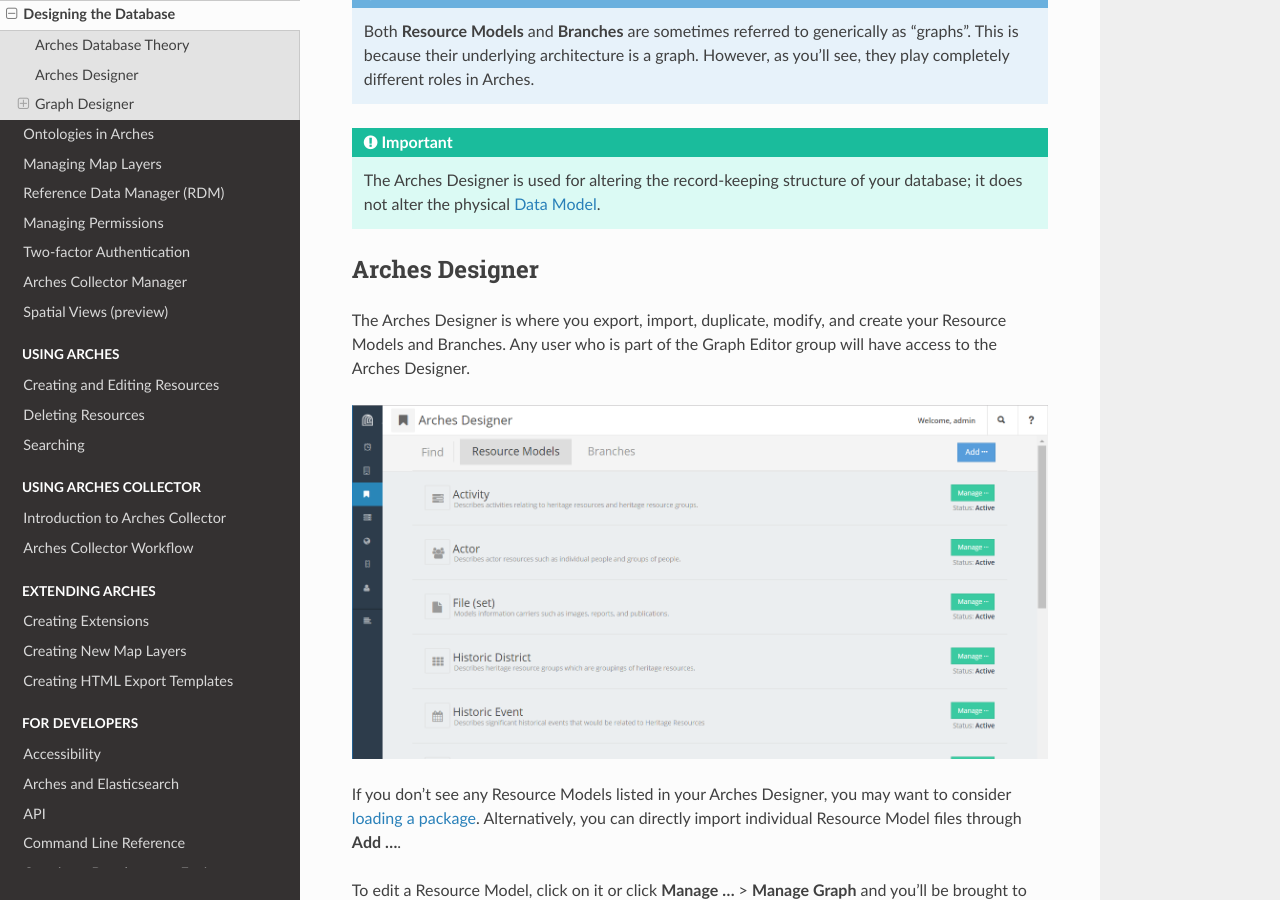
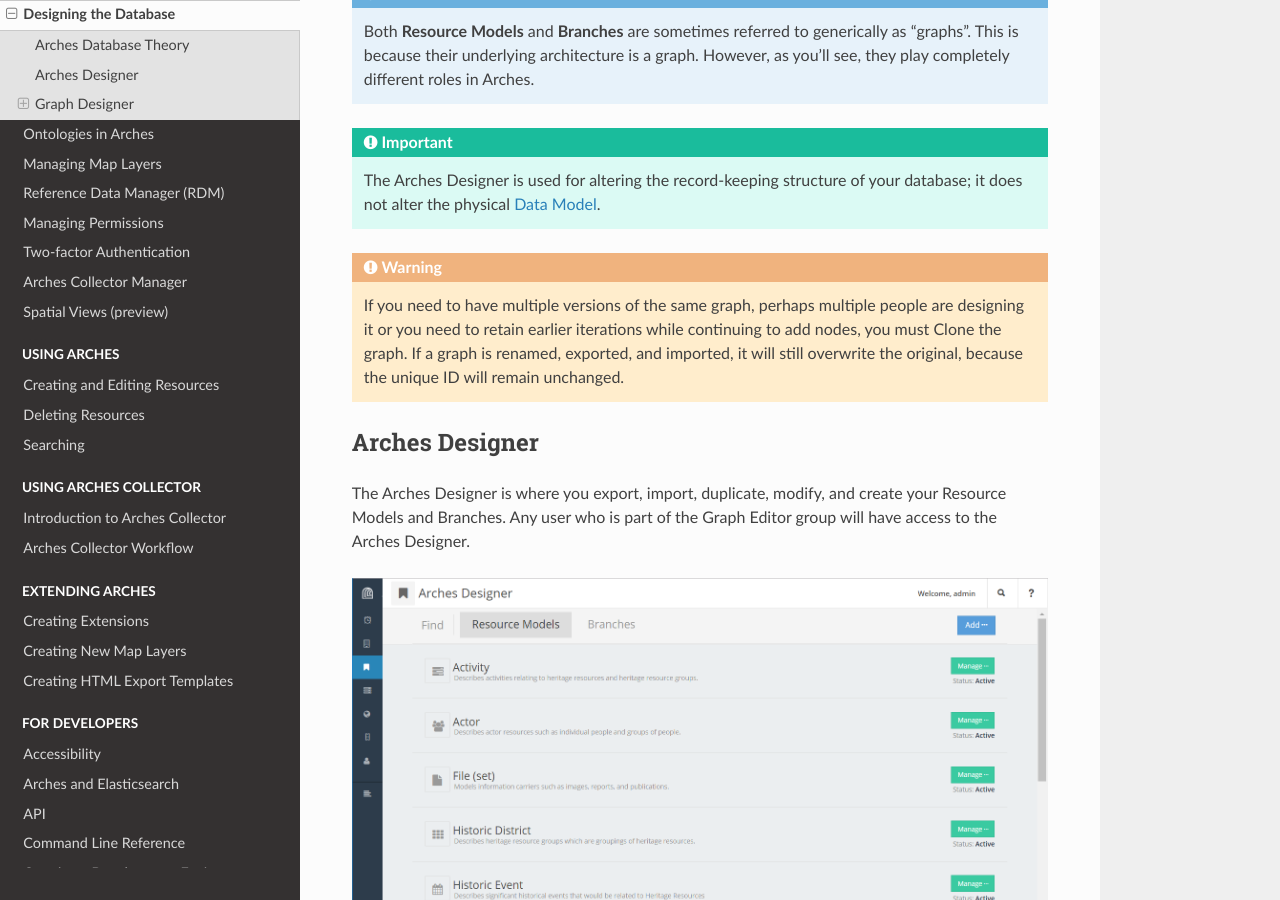
Before and after one commit to archesproject/arches-docs, a Sphinx documentation site: the page built from docs/designing-the-database.txt, in a window 1280 px wide and 900 px high, scrolled down 597 px. Built offline with Sphinx 7.4.7 and the Read the Docs theme 2.0.0, drawn with Linux system fonts in a browser that asks for light colours.

Commit message:
add note about graph ids for versioning #117
Signed-off-by: Adam Cox <mr.adamcox@gmail.com>

```diff
--- a/docs/designing-the-database.txt
+++ b/docs/designing-the-database.txt
@@ -16,6 +16,8 @@
 .. note:: Both **Resource Models** and **Branches** are sometimes referred to generically as "graphs". This is because their underlying architecture is a graph. However, as you'll see, they play completely different roles in Arches.
 
 .. important:: The Arches Designer is used for altering the record-keeping structure of your database; it does not alter the physical :ref:`data model`.
+
+.. warning:: If you need to have multiple versions of the same graph, perhaps multiple people are designing it or you need to retain earlier iterations while continuing to add nodes, you must Clone the graph. If a graph is renamed, exported, and imported, it will still overwrite the original, because the unique ID will remain unchanged.
 
 Arches Designer
 ===============
```
